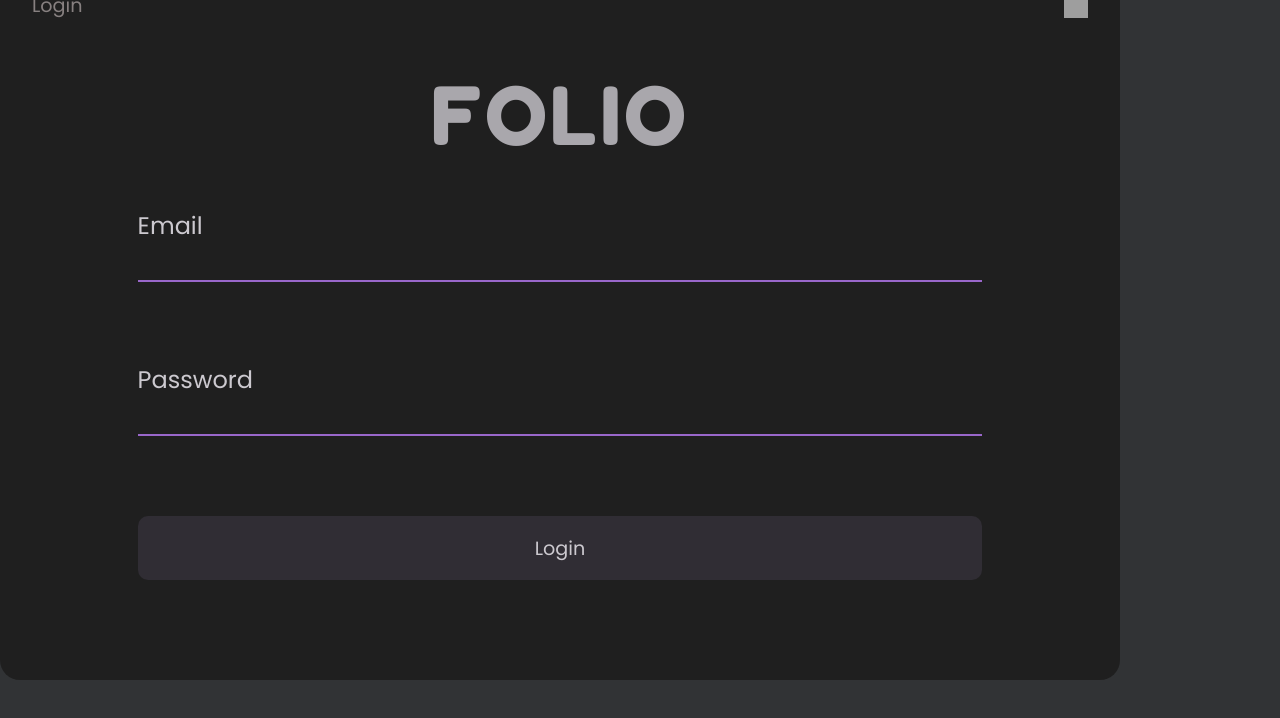
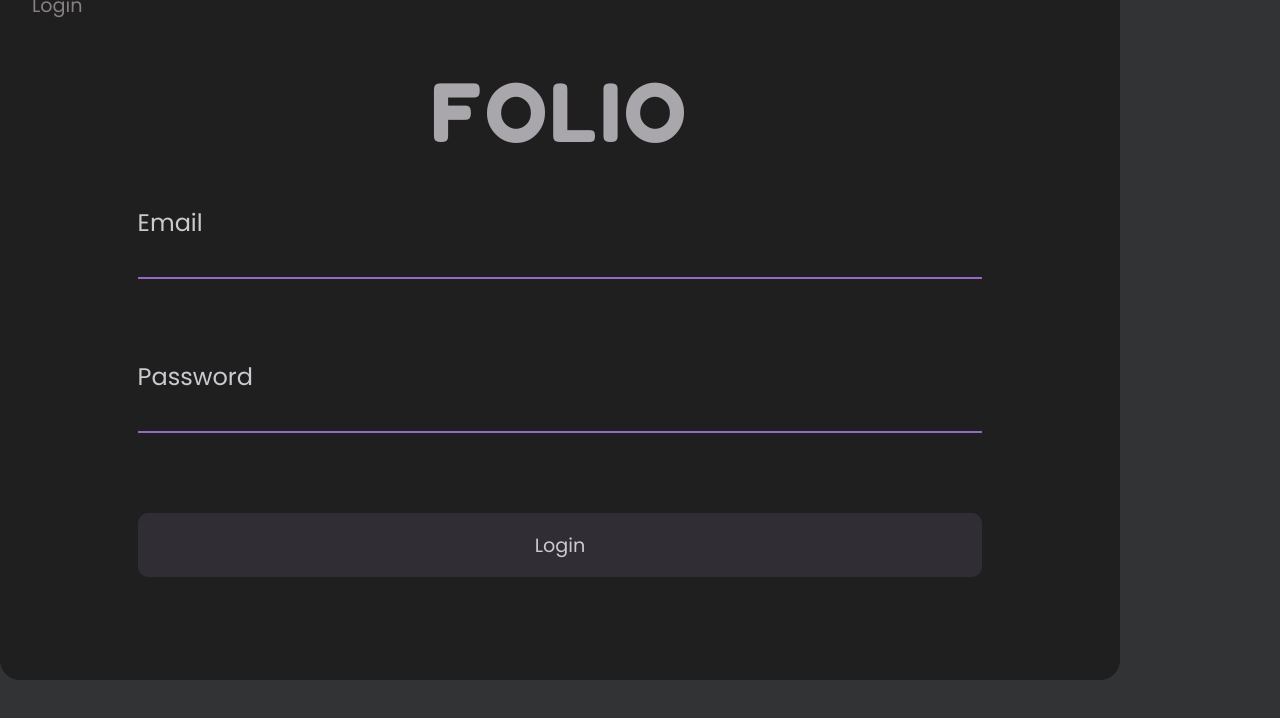
Before and after one commit to minhvo1/final-project, a React (Create React App) app: page / in a window 1280 px wide. Shown: the top 718 px of the page. Built offline with nearby package versions, Linux system fonts and the light colour scheme; no server answers; grey boxes are pictures that could not be loaded.

Commit message:
Fixed X mark in popup

```diff
--- a/src/components/Popup/Popup.js
+++ b/src/components/Popup/Popup.js
@@ -9,14 +9,19 @@ import Login from "./Login.js";
 
 export default function Popup(props) {
   const exit = () => {
-    props.setMenu("Dashboard")
+    if(props.type === "Competitions" || props.type === "CompetitionOver"){
+      props.setMenu("Competitions")
+    }
+    if(props.type === "Ticker" || props.type === "New Portfolio")  {
+      props.setMenu("Dashboard")
+    }
   }
   return (
     <div className="popup">
       <div className="popup-inner">
         <div className = "popup-title">
       <h1>{props.type}</h1>
-       <div className = "exit-button"><button onClick={exit}><img src="https://icons-for-free.com/download-icon-close+exit+out+thiago+pontes+x+icon-1320086033086568320_512.png" ></img></button></div>
+       {props.type !== "Login" && <div className = "exit-button"><button onClick={exit}><img src="https://icons-for-free.com/download-icon-close+exit+out+thiago+pontes+x+icon-1320086033086568320_512.png" ></img></button></div>}
        </div>
         {props.type === "New Portfolio" && <NewPortfolio
         competitions = {props.competitions}
--- a/src/components/Popup/Ticker.js
+++ b/src/components/Popup/Ticker.js
@@ -36,8 +36,6 @@ export default function Ticker(props) {
     let dataToRender = {};
 
     if (action === "buy") {
-      console.log(props.info.ticker)
-
       Msg = `Confirmation to buy ${buyShares} shares of ${props.info.ticker.ticker}?`;
       actionToDo = props.buyTicker;
       if (buyShares === null) {
--- a/src/components/PortfolioMain/index.js
+++ b/src/components/PortfolioMain/index.js
@@ -68,7 +68,6 @@ useEffect(() => {
 }, [props.selectedPortfolio, props.view, props.data]);
 
 
-
   return (
     <div className="portfolio-main">
       <PortfolioInfo
--- a/src/hooks/useApplicationData.js
+++ b/src/hooks/useApplicationData.js
@@ -301,6 +301,7 @@ const profileURL = `http://localhost:3001/userdata/${userId}`;
       }),
     ]).then((ans) => {
       console.log(ans[2])
+      console.log("this working?");
       axios.get(`http://localhost:3001/portfolio/${data["portfolioId"]}/updateValue`). then (() => {
         updateTotalValues( data["portfolioId"]);
       })
```
Also changed, not shown: 1 other file (tests, documents, lock files or other folders).
